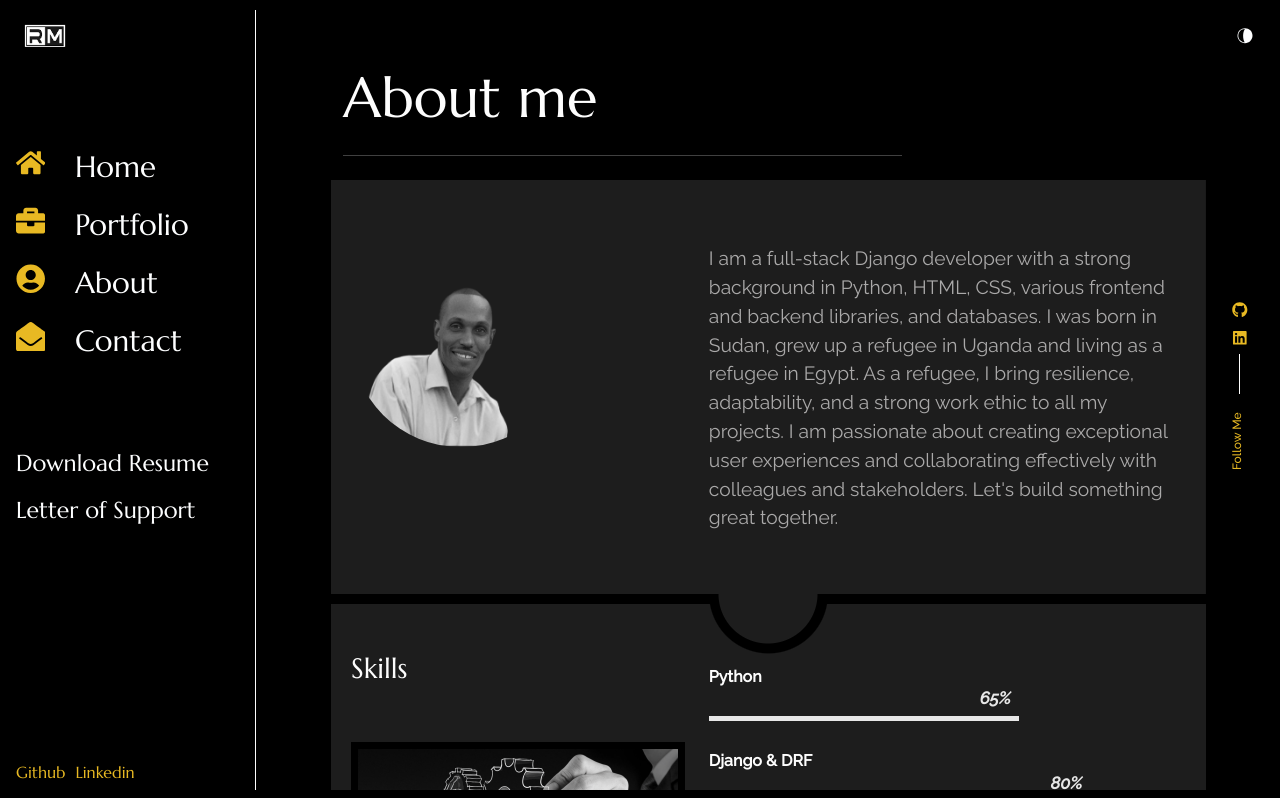
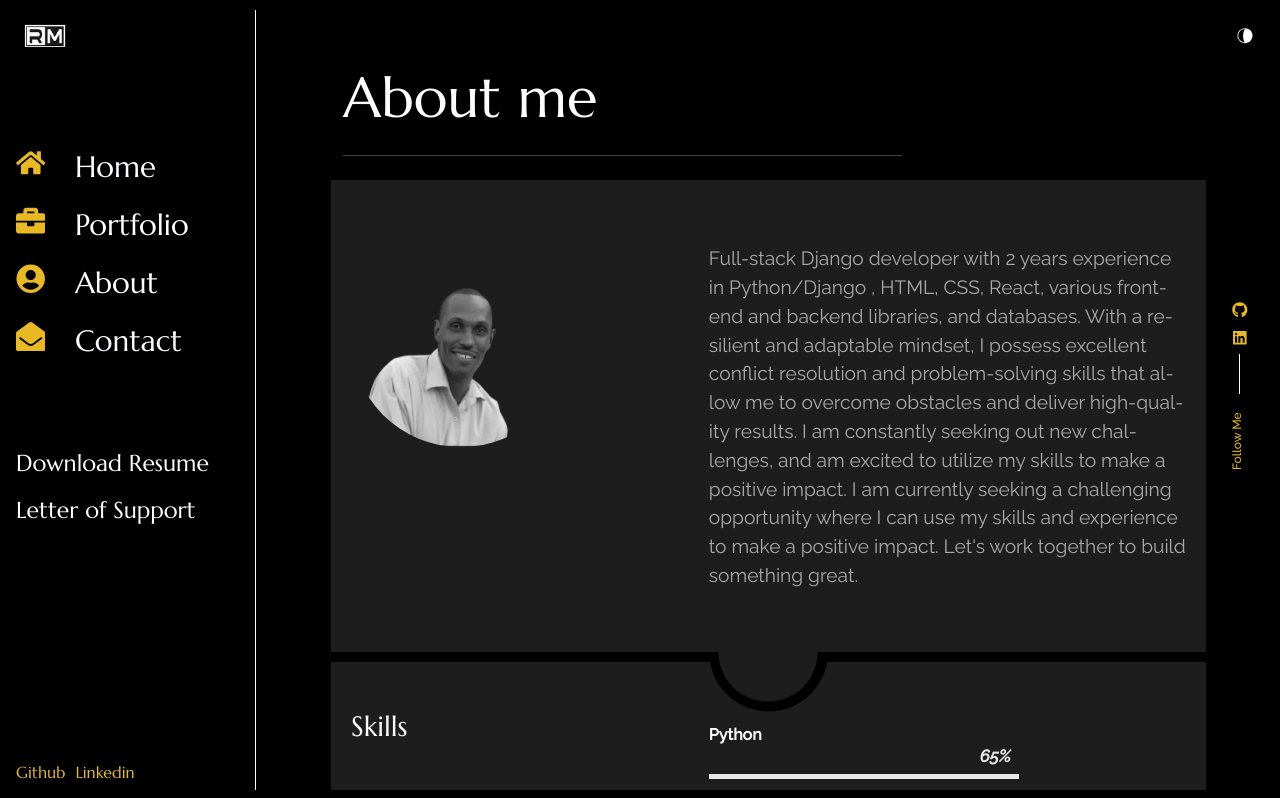
Before and after one commit to Murgany/myPortfolio, a React (Create React App) app: page /about in a window 1280 px wide. Shown: the top 798 px of the page. Built offline with nearby package versions, Linux system fonts and the light colour scheme.

Commit message:
Update content_option.js

```diff
--- a/src/content_option.js
+++ b/src/content_option.js
@@ -21,7 +21,7 @@ const introdata = {
 
 const dataabout = {
     title: "About myself",
-    aboutme: "I am a full-stack Django developer with a strong background in Python, HTML, CSS, various frontend and backend libraries, and databases. I was born in Sudan, grew up a refugee in Uganda and living as a refugee in Egypt. As a refugee, I bring resilience, adaptability, and a strong work ethic to all my projects. I am passionate about creating exceptional user experiences and collaborating effectively with colleagues and stakeholders. Let's build something great together.",
+    aboutme: "Full-stack Django developer with 2 years experience in Python/Django , HTML, CSS, React, various frontend and backend libraries, and databases. With a resilient and adaptable mindset, I possess excellent conflict resolution and problem-solving skills that allow me to overcome obstacles and deliver high-quality results. I am constantly seeking out new challenges, and am excited to utilize my skills to make a positive impact. I am currently seeking a challenging opportunity where I can use my skills and experience to make a positive impact. Let's work together to build something great.",
 };
 
 const certifications = [
```
